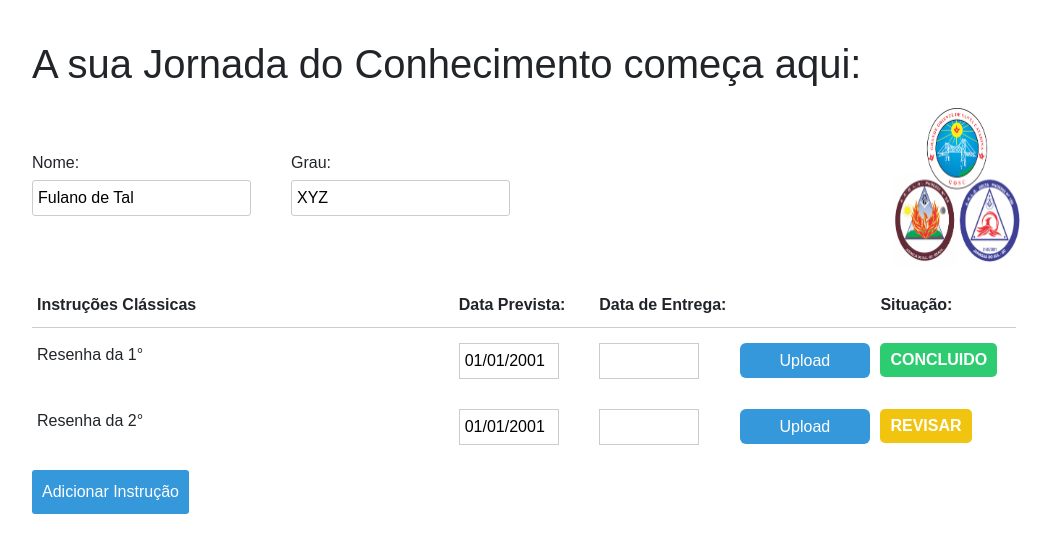
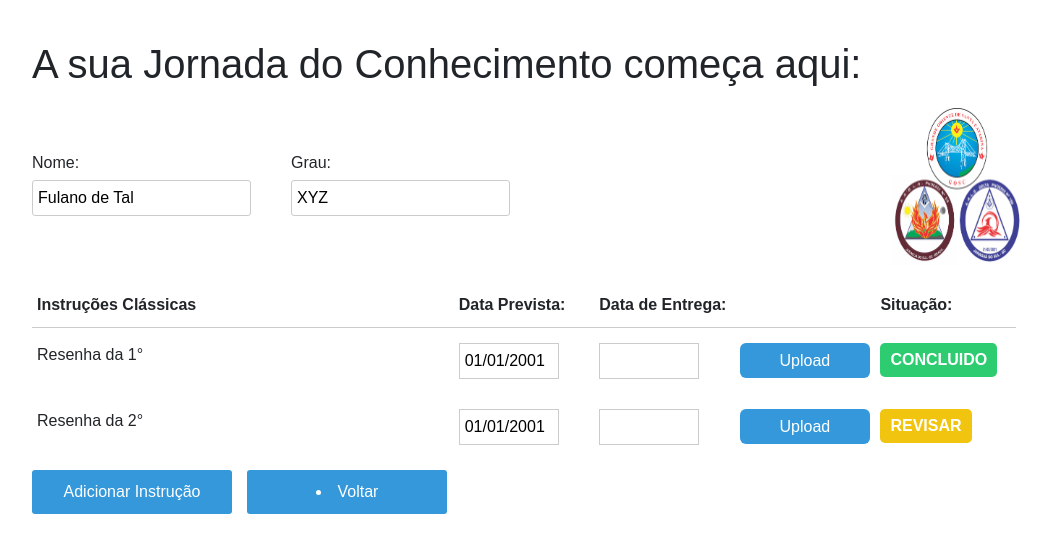
Before and after one commit to Codetech-Solucoes-em-Software/phoenix-delta-task-manager, a React (Create React App) app: page /instructions in a window 1280 px wide. Shown: the top 552 px of the page, without its empty margins (116-1167 px from the left). Built offline with nearby package versions, Linux system fonts and the light colour scheme.

Commit message:
feat: add back button, fix: styles

```diff
--- a/src/pages/tasks/instructions/Instructions.tsx
+++ b/src/pages/tasks/instructions/Instructions.tsx
@@ -1,6 +1,7 @@
 import React, { useState } from 'react';
 import logoLojas from '../../../assets/logo-lojas-2.png';
 import { styles } from './styles';
+import { Link } from 'react-router-dom';
 
 interface Instruction {
   id: number;
@@ -106,8 +107,12 @@ export default function Instructions() {
           </div>
         ))}
       </div>
-
-      <button style={styles.addInstructionButton} onClick={addInstructionLine}>Adicionar Instrução</button>
+      <div style={styles.buttonContainer}>
+        <button style={styles.addInstructionButton} onClick={addInstructionLine}>Adicionar Instrução</button>
+        <li style={styles.addInstructionButton}>
+          <Link to="/admin" style={{ color: 'white', textDecoration: 'none' }}>Voltar</Link>
+        </li>
+      </div>
     </div>
   );
 }
--- a/src/pages/tasks/instructions/styles.ts
+++ b/src/pages/tasks/instructions/styles.ts
@@ -104,11 +104,13 @@ export const styles = {
   addInstructionButton: {
     padding: '10px',
     marginTop: '10px',
+    width: 200,
     backgroundColor: '#3498db',
     color: 'white',
     border: 'none',
     borderRadius: '3px',
     cursor: 'pointer',
+    textAlign: 'center' as 'center'
   },
   headerLogos: {
     marginTop: '20px',
@@ -121,4 +123,8 @@ export const styles = {
     height: '70px',
     borderRadius: '50%',
   },
+  buttonContainer: {
+    display: 'flex' as 'flex',
+    gap: 15
+  }
 };
```
